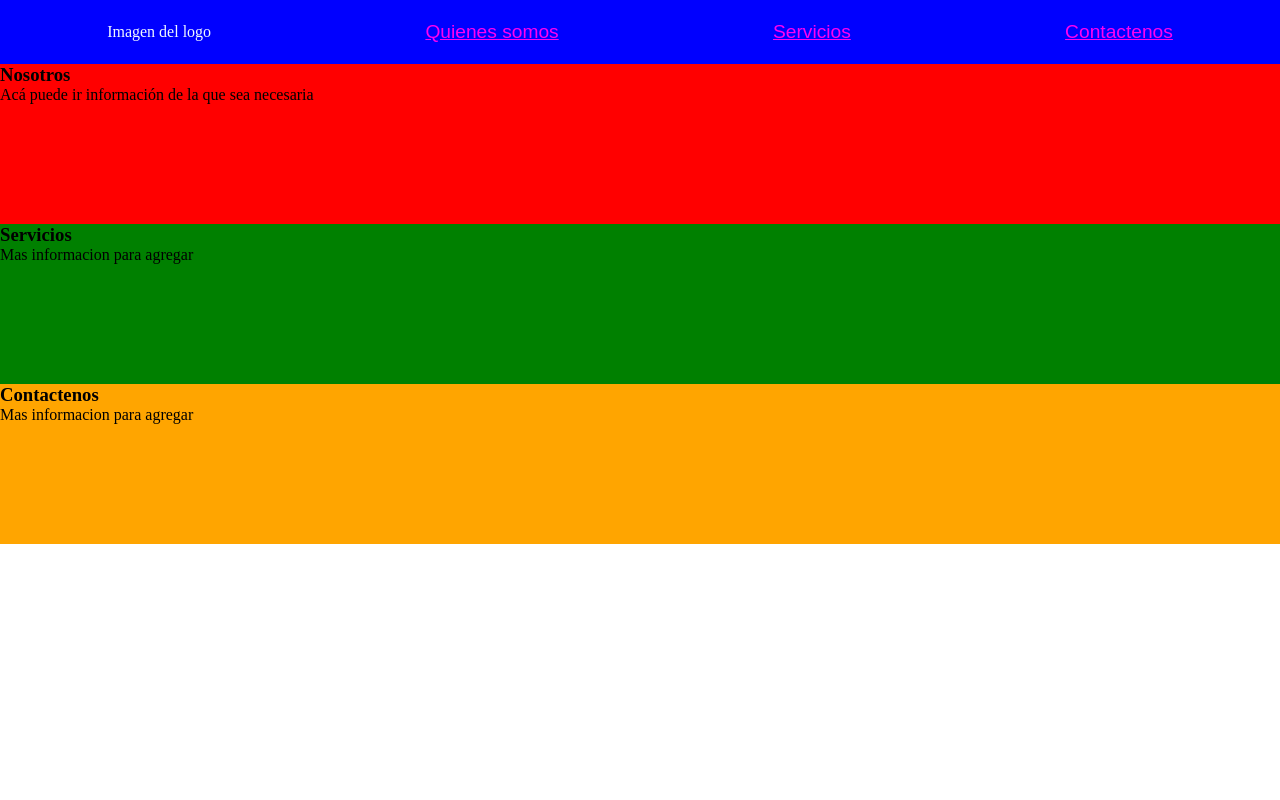
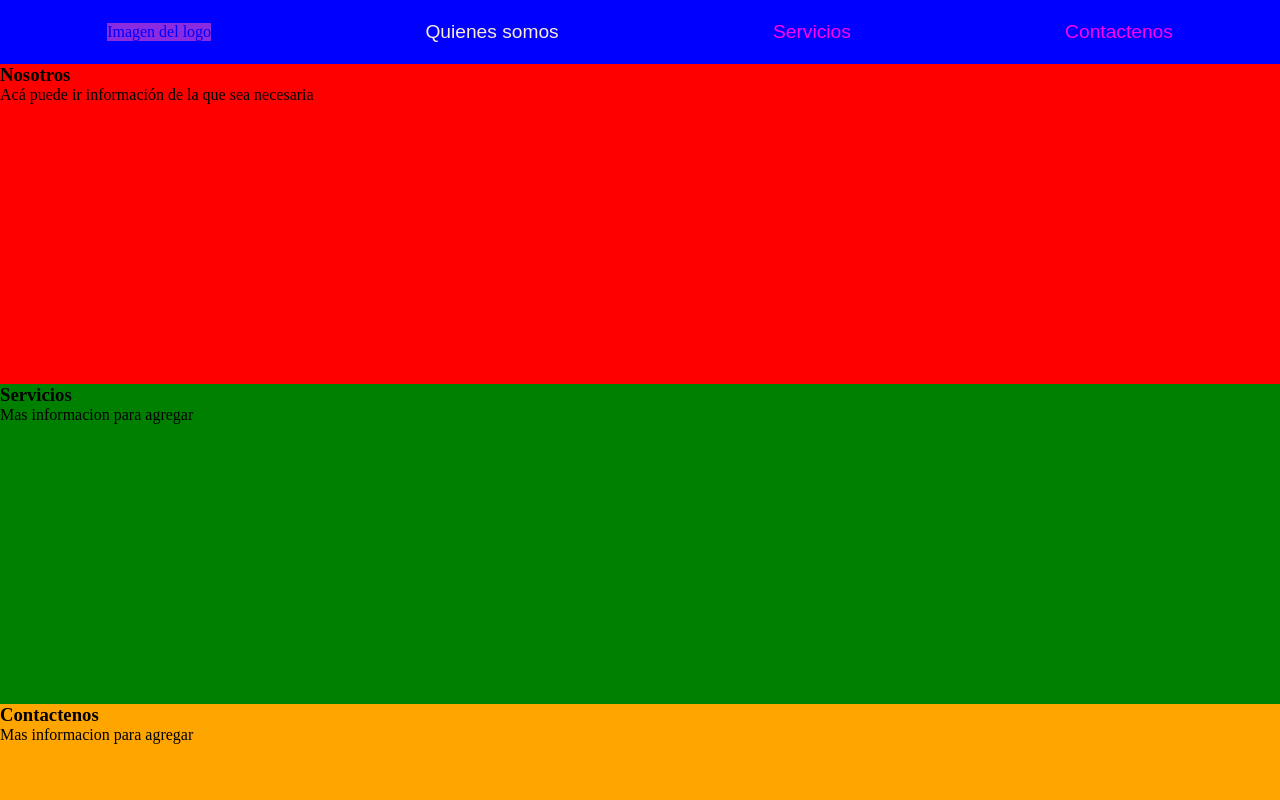
Before and after one commit to Soucalibur/emprendimiento, a React (Create React App) app in the folder client/: page / in a window 1280 px wide. Shown: the top 800 px of the page. Built offline with nearby package versions, Linux system fonts and the light colour scheme.

Commit message:
Estilos agregados. Se incluyó librería Lenis para desplazamiento suave

```diff
--- a/client/package.json
+++ b/client/package.json
@@ -3,6 +3,7 @@
   "version": "0.1.0",
   "private": true,
   "dependencies": {
+    "@studio-freight/lenis": "^0.2.28",
     "@testing-library/jest-dom": "^5.16.5",
     "@testing-library/react": "^13.4.0",
     "@testing-library/user-event": "^13.5.0",
@@ -10,6 +11,7 @@
     "react-dom": "^18.2.0",
     "react-router-dom": "^5.2.0",
     "react-scripts": "5.0.1",
+    "react-scroll": "^1.8.9",
     "web-vitals": "^2.1.4"
   },
   "scripts": {
--- a/client/src/components/index.js
+++ b/client/src/components/index.js
@@ -1,10 +1,35 @@
 import s from "../css/index.css"
 import Navbar from "./navbar"
+import Lenis from '@studio-freight/lenis'
 
 const Index = ()=>{
 
+    const lenis = new Lenis({
+        duration: 1.2,
+        easing: (t) => Math.min(1, 1.001 - Math.pow(2, -10 * t)), // https://www.desmos.com/calculator/brs54l4xou
+        direction: 'vertical', // vertical, horizontal
+        gestureDirection: 'vertical', // vertical, horizontal, both
+        smooth: true,
+        mouseMultiplier: 1,
+        smoothTouch: false,
+        touchMultiplier: 2,
+        infinite: false,
+      })
+
+      //get scroll value
+      lenis.on('scroll', ({ scroll, limit, velocity, direction, progress }) => {
+        console.log({ scroll, limit, velocity, direction, progress })
+      })
+
+      function raf(time) {
+        lenis.raf(time)
+        requestAnimationFrame(raf)
+      }
+
+      requestAnimationFrame(raf)
+
     return(
-        <div className="containerIndex">
+        <div className="containerIndex" >
             <div className="positionNavbar">
                 <Navbar></Navbar>
             </div>
@@ -20,6 +45,9 @@ const Index = ()=>{
                 <h3>Contactenos</h3>
                 <p>Mas informacion para agregar</p>
             </div>
+            <div className="fourthBlock">
+                <h3>Informacion de los que pertenecen a la página</h3>
+            </div>
         </div>
     )
 }
--- a/client/src/components/navbar.js
+++ b/client/src/components/navbar.js
@@ -1,20 +1,49 @@
 import s from "../css/navbar.css"
+
+import { Link, animateScroll as scroll } from "react-scroll";
 
 const Navbar = ()=>{
 
+    const scrollToTop = () => {
+        scroll.scrollToTop();
+    }
+
     return(
-        <div className="containerNavbar">
-            <div>
+        <div className="containerNavbar" >
+            <div className="imgNavbar" onClick={scrollToTop}>
                 <p>Imagen del logo</p>
             </div>
-            <div>
-                <a href="#nosotros" className="navegators">Quienes somos</a>
+            <div className="navegators">
+                <Link
+                    to="nosotros"
+                    smooth="true"
+                    spy={true}
+                    activeClass="active"
+                    offset={-64}
+                    >
+                    <p>Quienes somos</p>
+                </Link>
             </div>
-            <div>
-                <a href="#servicios" className="navegators">Servicios</a>
+            <div className="navegators">
+                <Link
+                    to="servicios"
+                    smooth="true"
+                    spy={true}
+                    activeClass= "active"
+                    offset={-64}>
+                    <p>Servicios</p>
+                </Link>
+
             </div>
-            <div>
-                <a href="#contacto" className="navegators">Contactenos</a>
+            <div className="navegators">
+                <Link
+                    to="contacto"
+                    smooth="true"
+                    spy={true}
+                    activeClass="active"
+                    offset={-64}>
+                    <p>Contactenos</p>
+                </Link>
             </div>
         </div>
     )
--- a/client/src/css/index.css
+++ b/client/src/css/index.css
@@ -6,10 +6,6 @@
     padding: 0;
     box-sizing: border-box;
 }
-
-html, body {
-    scroll-behavior: smooth
-  }
 
 /* Página principal */
 
@@ -21,12 +17,14 @@ html, body {
     /* Properties */
     flex-direction: column;
     flex-wrap: wrap;
+
 }
 
 /* Contenedor posiciones */
 
 .positionNavbar{
-
+    position: sticky;
+    top: 0;
 }
 
 .firstBlock{
@@ -34,7 +32,7 @@ html, body {
     background-color: red;
 
     /* Sizes */
-    height: 10em;
+    height: 20em;
 }
 
 .secondBlock{
@@ -42,7 +40,7 @@ html, body {
     background-color: green;
 
     /* Sizes */
-    height: 10em;
+    height: 20em;
 }
 
 .thirdBlock{
@@ -50,5 +48,14 @@ html, body {
     background-color: orange;
 
     /* Sizes */
+    height: 30em;
+}
+
+.fourthBlock{
+    /* Properties */
+    background-color: black;
+    color: white;
+
+    /* Sizes */
     height: 10em;
 }
--- a/client/src/css/navbar.css
+++ b/client/src/css/navbar.css
@@ -18,11 +18,24 @@
 
 /* Elementos del Navbar */
 
+.imgNavbar{
+    background-color: blueviolet;
+    color: blue;
+}
+
 .navegators{
     /* Properties */
     font-family:Arial, Helvetica, sans-serif;
     color: rgb(255, 0, 242);
+    cursor: pointer;
 
     /* Sizes */
     font-size: 1.2em;
+
 }
+
+.navegators > .active {
+
+    color: antiquewhite;
+
+}
```
Also changed, not shown: 1 other file (tests, documents, lock files or other folders).
